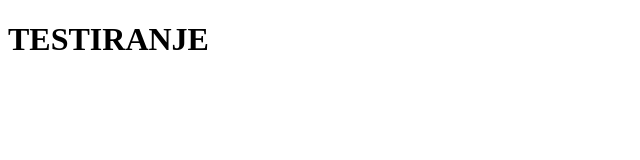
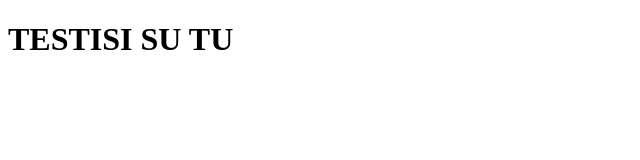
Before and after one commit to nstipic/javascript-project, a plain HTML site: page index.html in a window 1280 px wide. Shown: the whole page, without its empty margins (0-640 px from the left). Drawn offline with Linux system fonts and the light colour scheme.

Commit message:
novi update

```diff
--- a/index.html
+++ b/index.html
@@ -6,7 +6,7 @@
 	<title>TEST GIT</title>
 </head>
 <body>
-	<h1>TESTIRANJE</h1>
+	<h1>TESTISI SU TU</h1>
 
 </body>
 </html>
```
